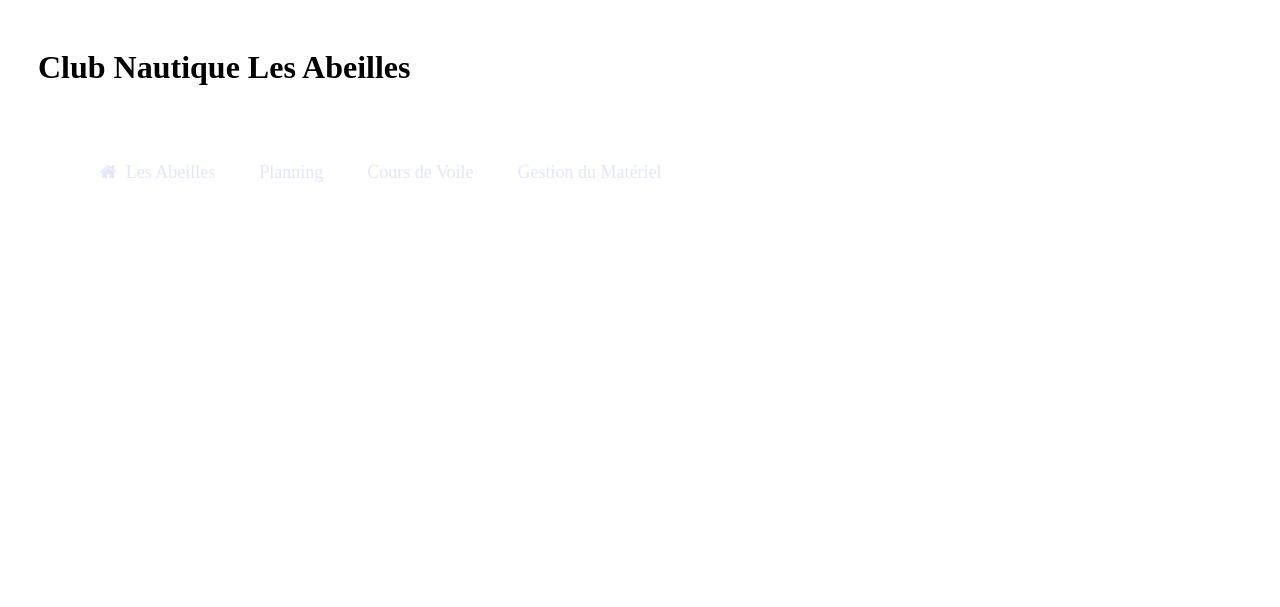
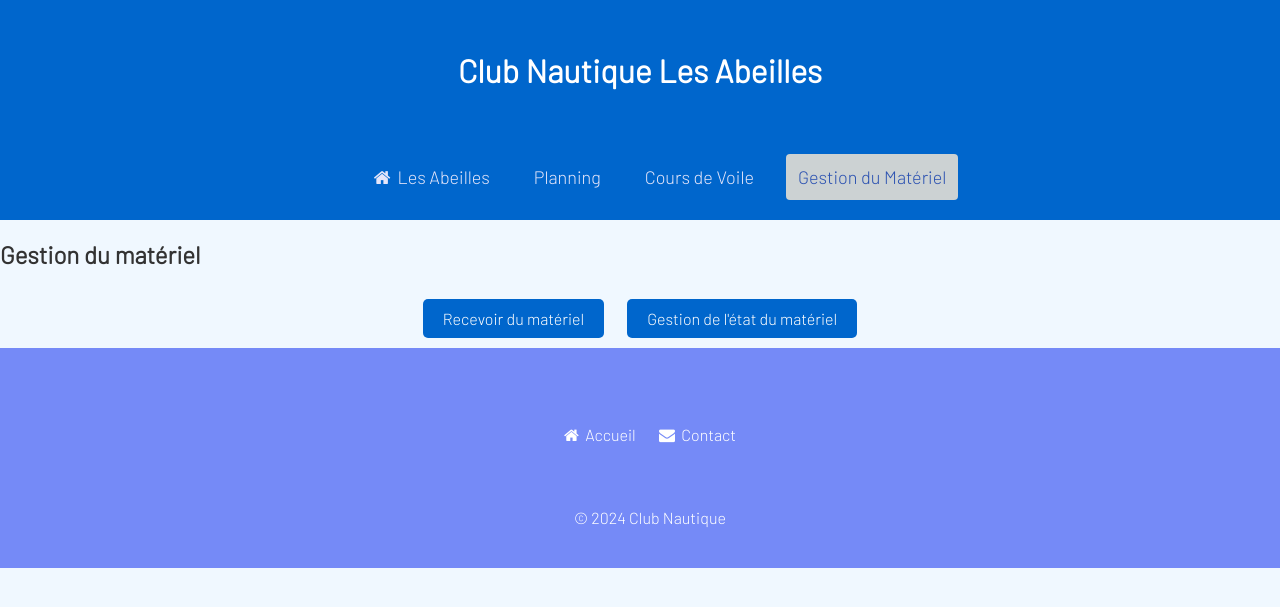
Before and after one commit to nicolemoucas/LesAbeilles, a PHP site: page /LesAbeilles/gestion_materiel.php in a window 1280 px wide. Shown: the top 607 px of the page. Run offline with PHP 8.4, Linux system fonts and the light colour scheme; data that the repository does not hold is empty.

Commit message:
Update gestion_materiel.php

```diff
--- a/gestion_materiel.php
+++ b/gestion_materiel.php
@@ -3,30 +3,26 @@
     <head>
         <meta charset="UTF-8">
         <meta name="viewport" content="width=device-width, initial-scale=1.0">
-        <title>Les Abeilles</title>
-        <link rel="stylesheet" href="css/header.css"/>
-        <link rel="stylesheet" href="https://cdnjs.cloudflare.com/ajax/libs/font-awesome/4.7.0/css/font-awesome.min.css"></head>
+        <title>Gestion du matériel</title>
+        <link rel="stylesheet" href="css/styles.css"/>
+        <link rel="stylesheet" href="https://cdnjs.cloudflare.com/ajax/libs/font-awesome/4.7.0/css/font-awesome.min.css">
     </head>
     <body>
-        <div class="header">
-        <h1>Club Nautique Les Abeilles</h1>
-            <br><br>
-            <div class="header-links">
-                <ul>
-                    <li <?php if($current_url == 'index.php'){ echo 'class="current"';}?>>
-                        <a href="index.php" class="logo-home"><i class="fa fa-home"></i>&nbsp; Les Abeilles</a>
-                    </li>
-                    <li <?php if($current_url == 'planning.php'){ echo 'class="current"';}?>>
-                        <a href="#.php">Planning</a>
-                    </li>
-                    <li <?php if($current_url == 'cours_de_voile.php'){ echo 'class="current"';}?>>
-                        <a href="cours_de_voile.php">Cours de Voile</a>
-                    </li>
-                    <li <?php if($current_url == 'gestion_materiel.php'){ echo 'class="current"';}?>>
-                        <a href="gestion_materiel.php">Gestion du Matériel</a>
-                    </li>
-                </ul>
+        <?php $current_url = 'gestion_materiel.php'; ?>
+        <header>
+            <?php include('header.php') ?>
+        </header>
+
+        <div class="container">
+            <h2>Gestion du matériel</h2>
+            <div class="fonctionnalites">
+                    <a href="#.php" class="button">Recevoir du matériel</a>
+                    <a href="changer_etat_materiel.php" class="button">Gestion de l'état du matériel</a>
             </div>
         </div>
+
+        <footer>
+            <?php include('footer.php') ?>
+        </footer>
     </body>
-<html>
+</html>
```
